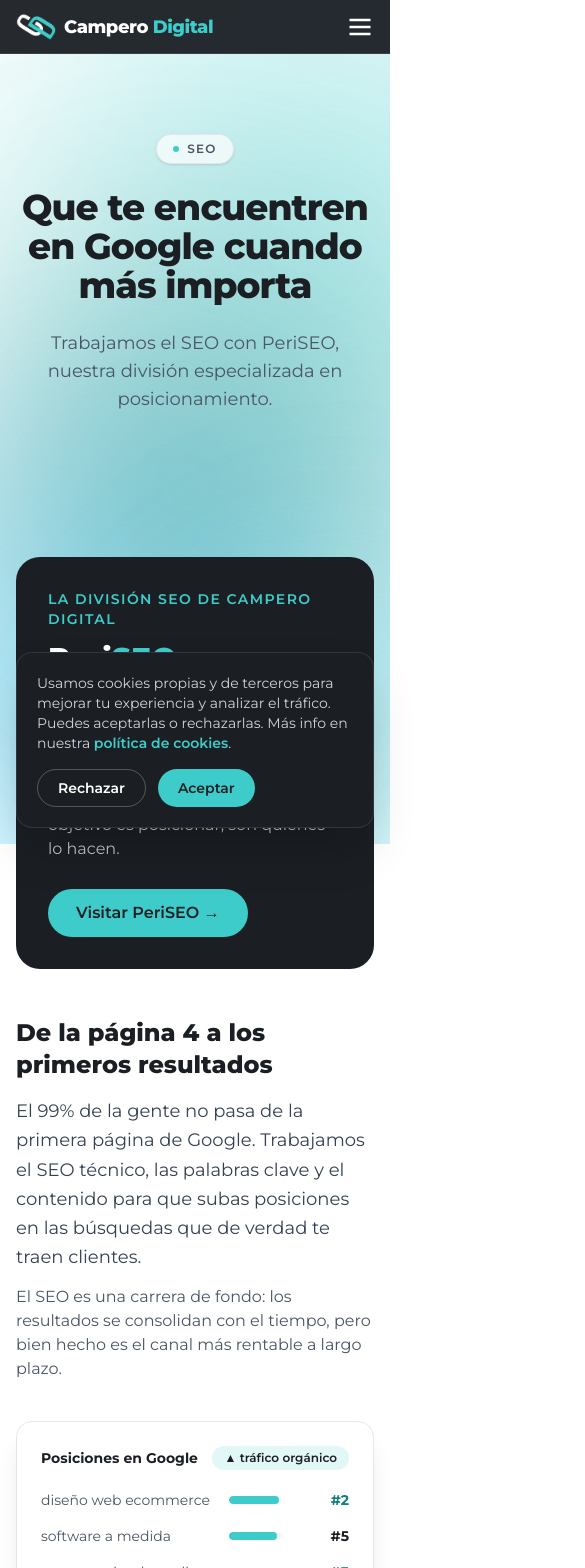
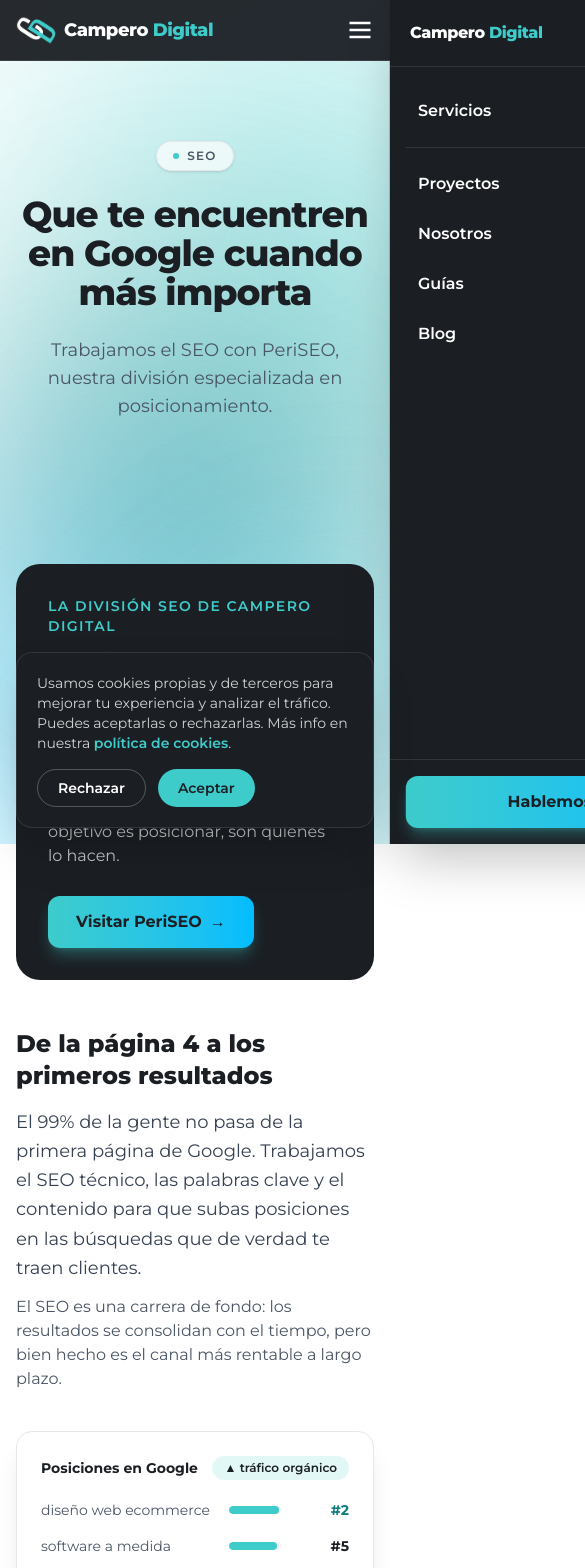
Before and after one commit to PeriCod4/peridigital, a Next.js app: page /seo in a window 390 px wide. Shown: the top 1568 px of the page, 585 px wide, since content can reach past the window. Built offline with nearby package versions, Linux system fonts and the light colour scheme.

Commit message:
design: sistema de botón único (Button canónico estilo home) en todas las páginas + menú mobile drawer lateral profesional + pulido responsive

```diff
--- a/app/hablemos/page.tsx
+++ b/app/hablemos/page.tsx
@@ -2,6 +2,7 @@
 import PageHero from "@/components/PageHero";
 import ContactForm from "@/components/ContactForm";
 import CalendlyButton from "@/components/CalendlyButton";
+import { buttonClasses } from "@/components/Button";
 import { SITE } from "@/lib/site";
 
 export const metadata = {
@@ -65,7 +66,7 @@
                 <li className="flex items-center gap-2"><span className="text-brand">✓</span> Sin compromiso ni venta agresiva</li>
                 <li className="flex items-center gap-2"><span className="text-brand">✓</span> Confirmación y recordatorio automáticos</li>
               </ul>
-              <CalendlyButton className="mt-8 inline-block rounded-full bg-brand px-8 py-3.5 font-semibold text-ink shadow-lg shadow-brand/30 transition-transform hover:scale-105" />
+              <CalendlyButton className={`mt-8 ${buttonClasses("primary", "md")}`} />
             </div>
             <div className="hidden justify-center lg:flex">
               <div className="flex h-44 w-44 items-center justify-center rounded-full bg-brand/15">
--- a/app/seo/page.tsx
+++ b/app/seo/page.tsx
@@ -5,6 +5,7 @@
 import TiltCard from "@/components/motion/TiltCard";
 import ServiceDashboard from "@/components/ServiceDashboard";
 import LeadCta from "@/components/LeadCta";
+import Button from "@/components/Button";
 import JsonLd from "@/components/JsonLd";
 import SeoRankDemo from "@/components/demos/SeoRankDemo";
 import { serviceSchema, breadcrumbSchema, faqSchema } from "@/lib/jsonld";
@@ -67,14 +68,11 @@
               SEO técnico, contenidos y link building, potenciados con tecnología de
               IA propia. Si tu objetivo es posicionar, son quienes lo hacen.
             </p>
-            <a
-              href={SITE.periseo}
-              target="_blank"
-              rel="noopener noreferrer"
-              className="mt-7 inline-block rounded-full bg-brand px-7 py-3 font-semibold text-ink transition-transform hover:scale-105"
-            >
-              Visitar PeriSEO →
-            </a>
+            <div className="mt-7">
+              <Button href={SITE.periseo} external withArrow>
+                Visitar PeriSEO
+              </Button>
+            </div>
           </div>
         </Reveal>
 
@@ -131,14 +129,11 @@
                   <li className="flex items-center gap-2"><span className="text-brand-text">✓</span> Fixes y mejoras aplicadas</li>
                   <li className="flex items-center gap-2"><span className="text-brand-text">✓</span> Acceso 24/7 con PeriSEO</li>
                 </ul>
-                <a
-                  href={SITE.periseo}
-                  target="_blank"
-                  rel="noopener noreferrer"
-                  className="mt-6 inline-flex items-center gap-2 rounded-full bg-gradient-to-r from-brand to-accent px-7 py-3 font-semibold text-white shadow-sm transition-transform hover:scale-105"
-                >
-                  Entrar en PeriSEO →
-                </a>
+                <div className="mt-6">
+                  <Button href={SITE.periseo} external withArrow>
+                    Entrar en PeriSEO
+                  </Button>
+                </div>
               </div>
             </Reveal>
             <Reveal direction="left" delay={0.1}>
--- /dev/null
+++ b/components/Button.tsx
@@ -0,0 +1,82 @@
+import Link from "next/link";
+import type { ReactNode } from "react";
+import Magnetic from "./fx/Magnetic";
+
+export type ButtonVariant = "primary" | "outline" | "outlineDark";
+export type ButtonSize = "sm" | "md";
+
+const BASE =
+  "group inline-flex items-center justify-center gap-2 rounded-xl font-bold transition-all focus:outline-none focus-visible:ring-2 focus-visible:ring-brand/40 disabled:opacity-60 disabled:pointer-events-none";
+
+const SIZES: Record<ButtonSize, string> = {
+  sm: "px-5 py-2.5 text-sm",
+  md: "px-7 py-3.5 text-base",
+};
+
+const VARIANTS: Record<ButtonVariant, string> = {
+  primary:
+    "bg-gradient-to-r from-brand to-accent text-ink shadow-lg shadow-brand/30 hover:shadow-xl hover:shadow-brand/50",
+  outline: "border border-gray-300 bg-white text-ink shadow-sm hover:border-brand",
+  outlineDark: "border border-white/30 text-white hover:border-brand hover:text-brand",
+};
+
+// Genera la cadena de clases del botón (para reutilizar en botones que no usan
+// este componente, p. ej. CalendlyButton o el submit de los formularios).
+export function buttonClasses(
+  variant: ButtonVariant = "primary",
+  size: ButtonSize = "md",
+  fullWidth = false,
+): string {
+  return [BASE, SIZES[size], VARIANTS[variant], fullWidth ? "w-full" : ""].join(" ").trim();
+}
+
+interface CommonProps {
+  children: ReactNode;
+  variant?: ButtonVariant;
+  size?: ButtonSize;
+  withArrow?: boolean;
+  fullWidth?: boolean;
+  /** Efecto magnético al pasar el cursor (solo enlaces). Por defecto activo. */
+  magnetic?: boolean;
+  className?: string;
+}
+
+interface LinkButtonProps extends CommonProps {
+  href: string;
+  external?: boolean;
+}
+
+// Botón canónico de la web. Estilo único en todas las páginas (estilo home).
+export default function Button({
+  children,
+  href,
+  external,
+  variant = "primary",
+  size = "md",
+  withArrow = false,
+  fullWidth = false,
+  magnetic = true,
+  className = "",
+}: LinkButtonProps) {
+  const classes = `${buttonClasses(variant, size, fullWidth)} ${className}`.trim();
+  const inner = (
+    <>
+      {children}
+      {withArrow && <span className="transition-transform group-hover:translate-x-1">→</span>}
+    </>
+  );
+
+  const link = external ? (
+    <a href={href} target="_blank" rel="noopener noreferrer" className={classes}>
+      {inner}
+    </a>
+  ) : (
+    <Link href={href} className={classes}>
+      {inner}
+    </Link>
+  );
+
+  // Magnético solo si no es ancho completo (en banners/forms se ve mejor estático).
+  if (magnetic && !fullWidth) return <Magnetic>{link}</Magnetic>;
+  return link;
+}
--- a/components/ContactForm.tsx
+++ b/components/ContactForm.tsx
@@ -1,6 +1,7 @@
 "use client";
 
 import { useState } from "react";
+import { buttonClasses } from "./Button";
 
 type Status = "idle" | "sending" | "ok" | "error";
 
@@ -70,7 +71,7 @@
       {status === "error" && (
         <p className="text-sm text-red-600">No se pudo enviar. Inténtalo de nuevo o escríbenos a pablo@camperodigital.com.</p>
       )}
-      <button type="submit" disabled={status === "sending"} className="rounded-full bg-brand px-7 py-3 font-semibold text-ink transition-colors hover:bg-brand-dark disabled:opacity-60">
+      <button type="submit" disabled={status === "sending"} className={buttonClasses("primary", "md", true)}>
         {status === "sending" ? "Enviando…" : "Enviar"}
       </button>
     </form>
--- a/components/Header.tsx
+++ b/components/Header.tsx
@@ -1,14 +1,26 @@
 "use client";
 
-import { useState } from "react";
+import { useEffect, useState } from "react";
 import Link from "next/link";
 import Image from "next/image";
 import { NAV_LINKS } from "./nav";
 import { SERVICES } from "@/lib/site";
+import { buttonClasses } from "./Button";
 
 export default function Header() {
   const [open, setOpen] = useState(false);
   const [servicesOpen, setServicesOpen] = useState(false);
+  const [mobileServices, setMobileServices] = useState(false);
+
+  // Bloquear scroll del body cuando el drawer está abierto.
+  useEffect(() => {
+    document.body.style.overflow = open ? "hidden" : "";
+    return () => {
+      document.body.style.overflow = "";
+    };
+  }, [open]);
+
+  const navLinks = NAV_LINKS.filter((l) => l.href !== "/");
 
   return (
     <header className="sticky top-0 z-50 border-b border-white/10 bg-ink/95 backdrop-blur">
@@ -26,8 +38,8 @@
           </span>
         </Link>
 
+        {/* Navegación desktop */}
         <ul className="hidden items-center gap-7 lg:flex">
-          {/* Servicios dropdown */}
           <li
             className="relative"
             onMouseEnter={() => setServicesOpen(true)}
@@ -54,7 +66,7 @@
               </div>
             )}
           </li>
-          {NAV_LINKS.filter((l) => l.href !== "/").map((l) => (
+          {navLinks.map((l) => (
             <li key={l.href}>
               <Link
                 href={l.href}
@@ -67,68 +79,121 @@
         </ul>
 
         <div className="hidden lg:block">
-          <Link
-            href="/hablemos/"
-            className="rounded-full bg-brand px-5 py-2 text-sm font-semibold text-ink transition-colors hover:bg-brand-dark"
-          >
+          <Link href="/hablemos/" className={buttonClasses("primary", "sm")}>
             Hablemos
           </Link>
         </div>
 
+        {/* Botón hamburguesa mobile */}
         <button
           type="button"
-          onClick={() => setOpen((v) => !v)}
-          className="text-white lg:hidden"
+          onClick={() => setOpen(true)}
+          className="-mr-1 p-1 text-white lg:hidden"
           aria-label="Abrir menú"
           aria-expanded={open}
         >
           <svg width="28" height="28" viewBox="0 0 24 24" fill="none" stroke="currentColor" strokeWidth="2">
-            {open ? <path d="M18 6 6 18M6 6l12 12" /> : <path d="M3 12h18M3 6h18M3 18h18" />}
+            <path d="M3 12h18M3 6h18M3 18h18" />
           </svg>
         </button>
       </nav>
 
-      {open && (
-        <div className="border-t border-white/10 bg-ink lg:hidden">
-          <ul className="flex flex-col px-4 py-3">
-            <li className="py-2 text-xs font-semibold uppercase tracking-widest text-white/40">
+      {/* Overlay */}
+      <div
+        onClick={() => setOpen(false)}
+        className={`fixed inset-0 z-40 bg-ink/60 backdrop-blur-sm transition-opacity duration-300 lg:hidden ${
+          open ? "opacity-100" : "pointer-events-none opacity-0"
+        }`}
+        aria-hidden="true"
+      />
+
+      {/* Drawer lateral mobile */}
+      <aside
+        className={`fixed right-0 top-0 z-50 flex h-dvh w-[82%] max-w-sm flex-col bg-ink shadow-2xl transition-transform duration-300 ease-out lg:hidden ${
+          open ? "translate-x-0" : "translate-x-full"
+        }`}
+        aria-hidden={!open}
+      >
+        <div className="flex items-center justify-between border-b border-white/10 px-5 py-4">
+          <span className="text-base font-extrabold tracking-tight text-white">
+            Campero <span className="text-brand">Digital</span>
+          </span>
+          <button
+            type="button"
+            onClick={() => setOpen(false)}
+            className="p-1 text-white/80 transition-colors hover:text-brand"
+            aria-label="Cerrar menú"
+          >
+            <svg width="26" height="26" viewBox="0 0 24 24" fill="none" stroke="currentColor" strokeWidth="2">
+              <path d="M18 6 6 18M6 6l12 12" />
+            </svg>
+          </button>
+        </div>
+
+        <nav className="flex-1 overflow-y-auto px-4 py-5">
+          {/* Servicios (acordeón) */}
+          <button
+            type="button"
+            onClick={() => setMobileServices((v) => !v)}
+            className="flex w-full items-center justify-between rounded-xl px-3 py-3 text-left text-base font-semibold text-white transition-colors hover:bg-white/5"
+            aria-expanded={mobileServices}
+          >
             Servicios
-            </li>
+            <svg
+              width="20"
+              height="20"
+              viewBox="0 0 24 24"
+              fill="none"
+              stroke="currentColor"
+              strokeWidth="2"
+              className={`transition-transform duration-200 ${mobileServices ? "rotate-180" : ""}`}
+            >
+              <path d="m6 9 6 6 6-6" />
+            </svg>
+          </button>
+          <div className={`overflow-hidden transition-all duration-300 ${mobileServices ? "max-h-[40rem]" : "max-h-0"}`}>
+            <ul className="space-y-0.5 pb-2 pl-3">
               {SERVICES.map((s) => (
                 <li key={s.slug}>
                   <Link
                     href={`/${s.slug}/`}
                     onClick={() => setOpen(false)}
-                  className="block py-2 pl-3 text-white/85 hover:text-brand"
+                    className="block rounded-lg px-3 py-2.5 text-sm text-white/75 transition-colors hover:bg-white/5 hover:text-brand"
                   >
                     {s.nav}
                   </Link>
                 </li>
               ))}
-            <li className="mt-2 border-t border-white/10 pt-2" />
-            {NAV_LINKS.filter((l) => l.href !== "/").map((l) => (
+            </ul>
+          </div>
+
+          <div className="my-3 border-t border-white/10" />
+
+          <ul className="space-y-0.5">
+            {navLinks.map((l) => (
               <li key={l.href}>
                 <Link
                   href={l.href}
                   onClick={() => setOpen(false)}
-                  className="block py-2 text-white/85 hover:text-brand"
+                  className="block rounded-xl px-3 py-3 text-base font-semibold text-white transition-colors hover:bg-white/5 hover:text-brand"
                 >
                   {l.label}
                 </Link>
               </li>
             ))}
-            <li className="pt-3">
+          </ul>
+        </nav>
+
+        <div className="border-t border-white/10 p-4">
           <Link
             href="/hablemos/"
             onClick={() => setOpen(false)}
-                className="inline-block rounded-full bg-brand px-5 py-2 font-semibold text-ink"
+            className={buttonClasses("primary", "md", true)}
           >
             Hablemos
           </Link>
-            </li>
-          </ul>
         </div>
-      )}
+      </aside>
     </header>
   );
 }
```
Also changed, not shown: app/gracias/page.tsx (+6 -4 lines), app/not-found.tsx (+6 -6 lines), components/ContactModal.tsx (deleted, +0 -67 lines), components/HeroHome.tsx (+7 -19 lines), components/LeadCta.tsx (+11 -23 lines), components/ServiceLayout.tsx (+11 -14 lines). Lines whose indentation alone changed are shown as unchanged.
